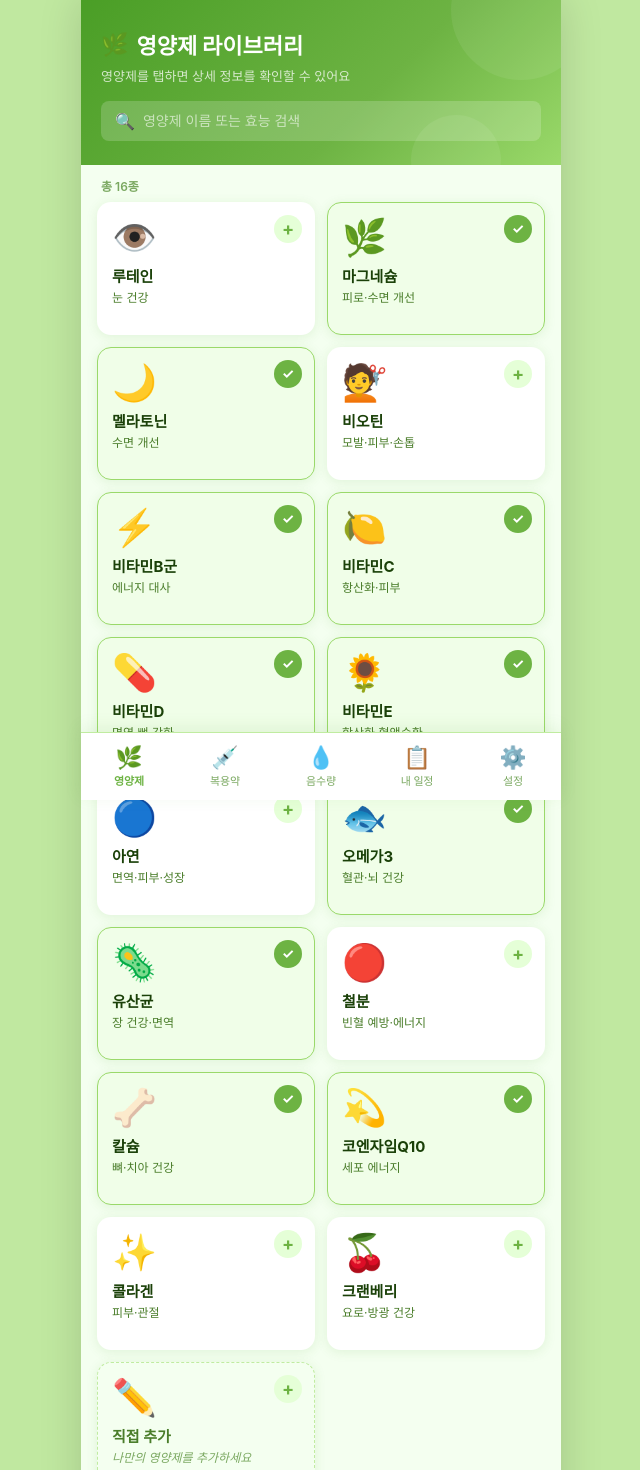
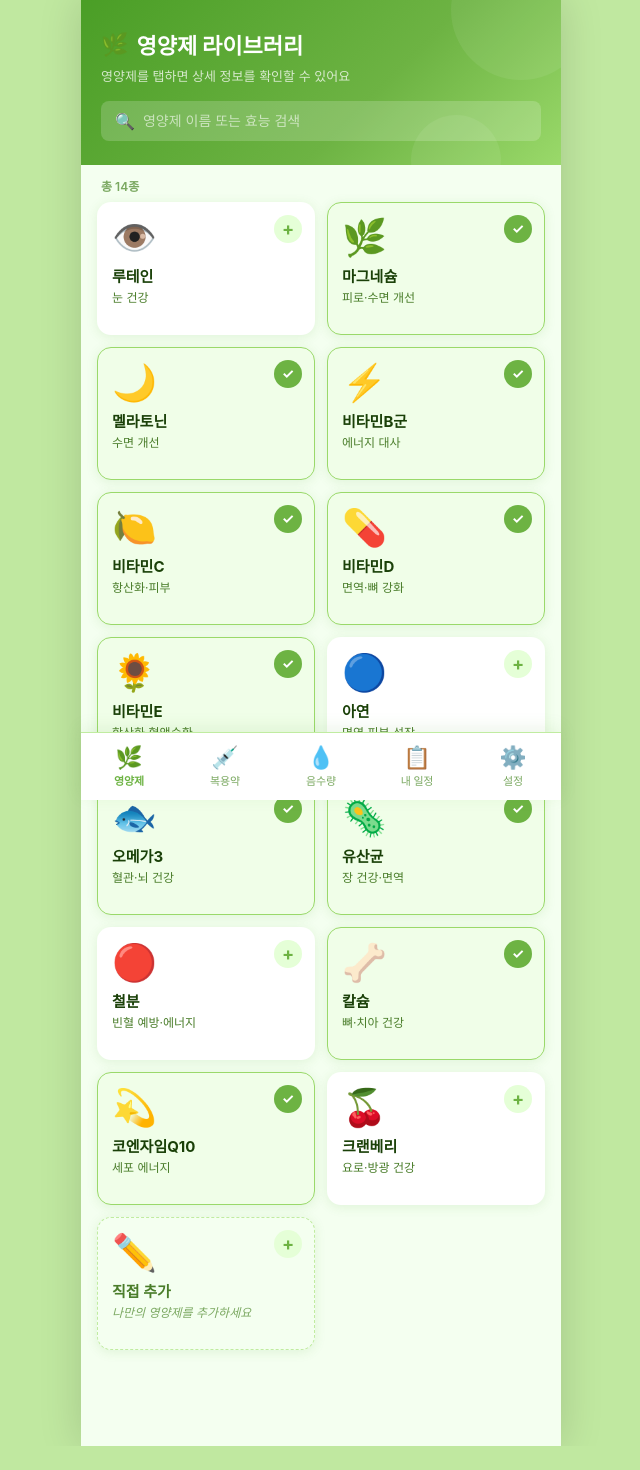
Before and after one commit to alicelimti/NutriTime, a React (Vite) app: page / in a window 1280 px wide. Shown: the top 1470 px of the page, without its empty margins (319-959 px from the left). After the commit the page ends 1446 px from the top, so only its background shows below. Built offline with nearby package versions, Linux system fonts and the light colour scheme.

Commit message:
refactor: 영양제 2종 삭제 (비오틴·콜라겐)
Co-Authored-By: Claude Sonnet 4.6 <noreply@anthropic.com>

```diff
--- a/src/data/supplements.js
+++ b/src/data/supplements.js
@@ -43,19 +43,7 @@ export const SUPPLEMENTS = [
     caution: '장기 복용 주의, 임산부 금지',
     defaultGroup: 'bedtime',
   },
-  {
-    id: 'biotin',
-    name: '비오틴',
-    emoji: '💇',
-    effect: '모발·피부·손톱',
-    description: '모발 성장 촉진, 피부 건강, 손발톱 강화에 도움을 줍니다.',
-    combination: '비타민B군 (함께 복용 효과적)',
-    ageGroup: '탈모 고민이 있거나 피부 건강에 관심 있는 분',
-    timing: '식사와 함께',
-    caution: '혈액 검사 결과에 영향을 줄 수 있으므로 검사 전 중단',
-    defaultGroup: 'morning',
-  },
-  {
+{
     id: 'vitb',
     name: '비타민B군',
     emoji: '⚡',
@@ -175,19 +163,7 @@ export const SUPPLEMENTS = [
     caution: '스타틴 계열 약물 복용 시 의사 상담',
     defaultGroup: 'afternoon',
   },
-  {
-    id: 'collagen',
-    name: '콜라겐',
-    emoji: '✨',
-    effect: '피부·관절',
-    description: '피부 탄력 유지, 관절 건강, 뼈 강화에 도움을 줍니다.',
-    combination: '비타민C (흡수율 향상)',
-    ageGroup: '30대 이상, 피부·관절 건강에 관심 있는 분',
-    timing: '공복 또는 취침 전 (흡수율 최대화)',
-    caution: '특별한 부작용은 없으나 알레르기 확인 필요',
-    defaultGroup: 'morning',
-  },
-  {
+{
     id: 'cranberry',
     name: '크랜베리',
     emoji: '🍒',
```
